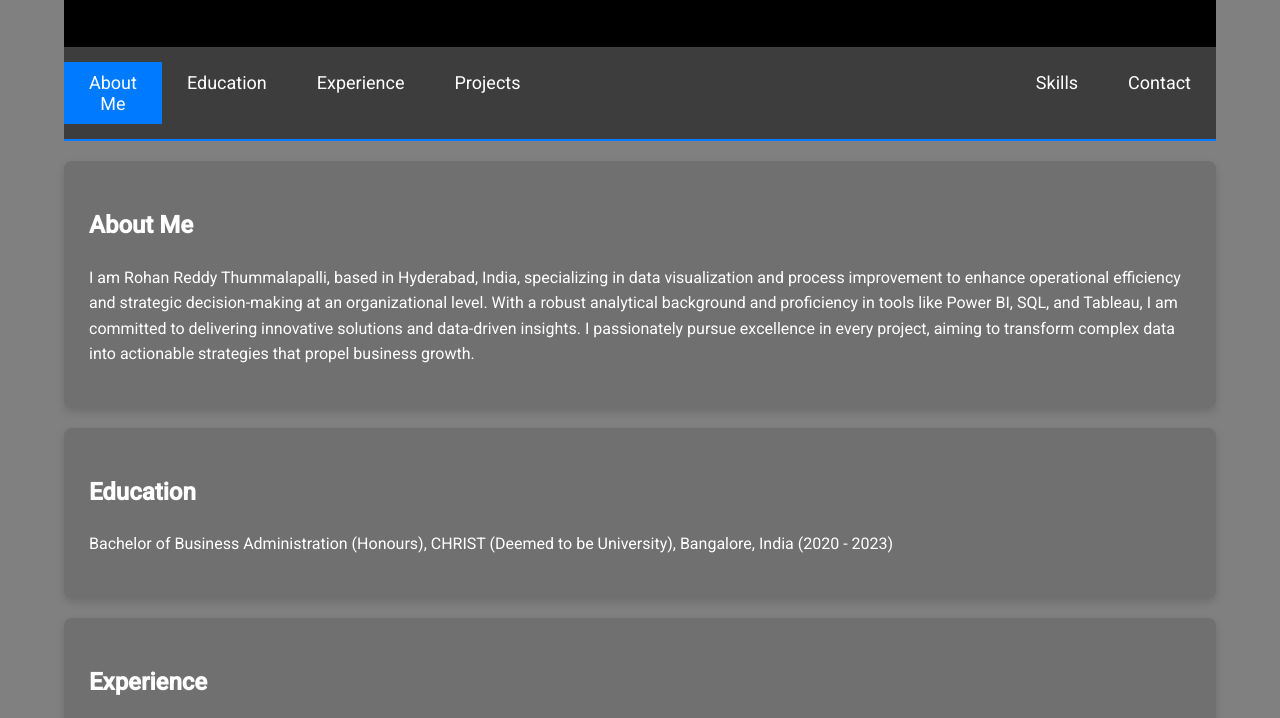
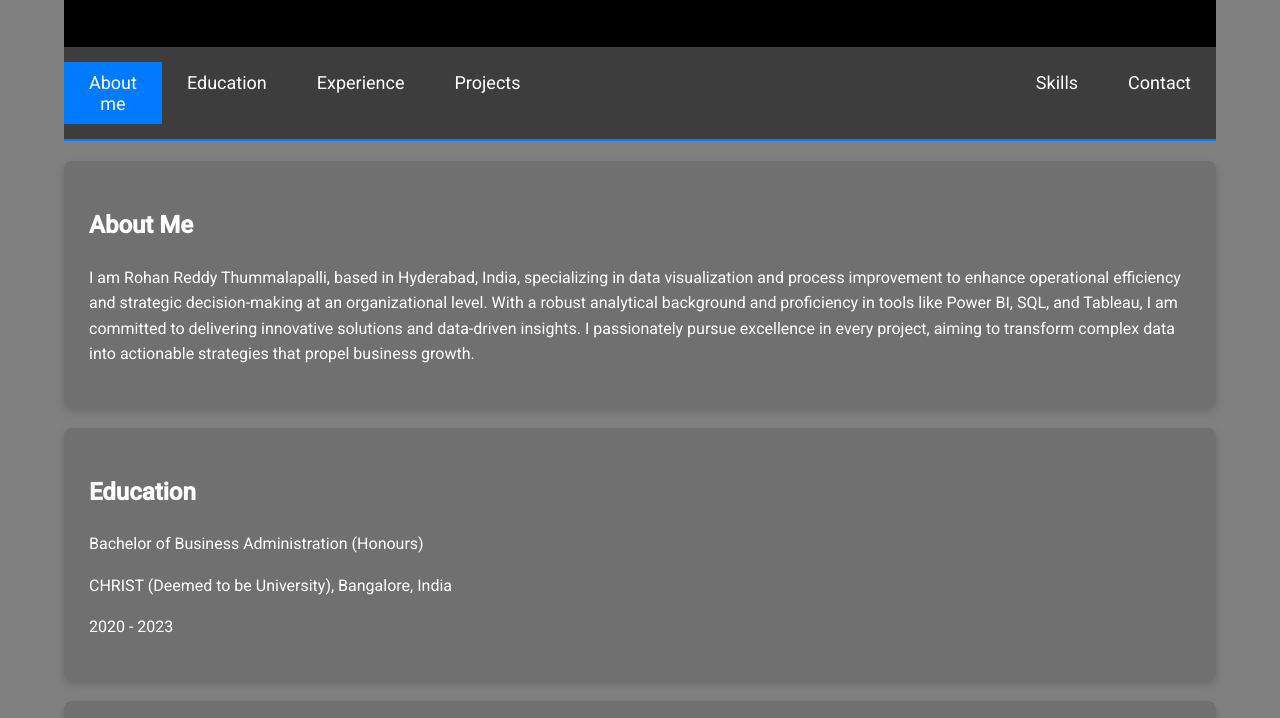
Before and after one commit to Rohan-Reddy-T/Rohanreddy, a plain HTML site: page index.html in a window 1280 px wide. Shown: the part 247-965 px from the top of the page. Drawn offline with Linux system fonts and the light colour scheme.

Commit message:
index.html

```diff
--- a/index.html
+++ b/index.html
@@ -155,7 +155,7 @@
     </header>
 
     <nav>
-        <a href="#about" class="active">About Me</a>
+        <a href="#about" class="active">About me</a>
         <a href="#education">Education</a>
         <a href="#experience">Experience</a>
         <div class="dropdown">
@@ -179,7 +179,9 @@
 
     <div class="content-section" id="education">
         <h2>Education</h2>
-        <p>Bachelor of Business Administration (Honours), CHRIST (Deemed to be University), Bangalore, India (2020 - 2023)</p>
+        <p>Bachelor of Business Administration (Honours)</p>
+        <p>CHRIST (Deemed to be University), Bangalore, India</p>
+       <p>2020 - 2023</p>
     </div>
 
     <div class="content-section" id="experience">
```
